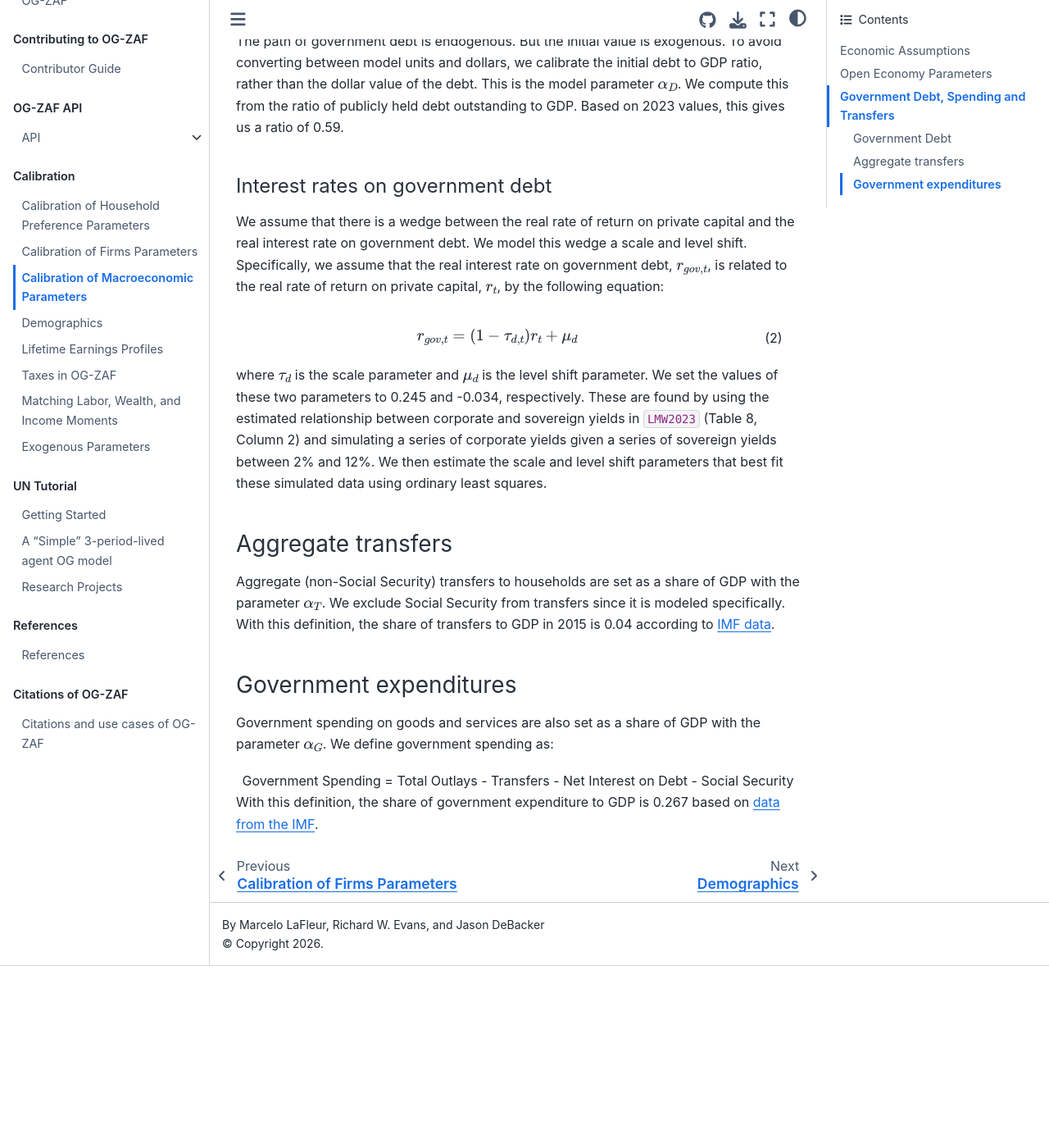
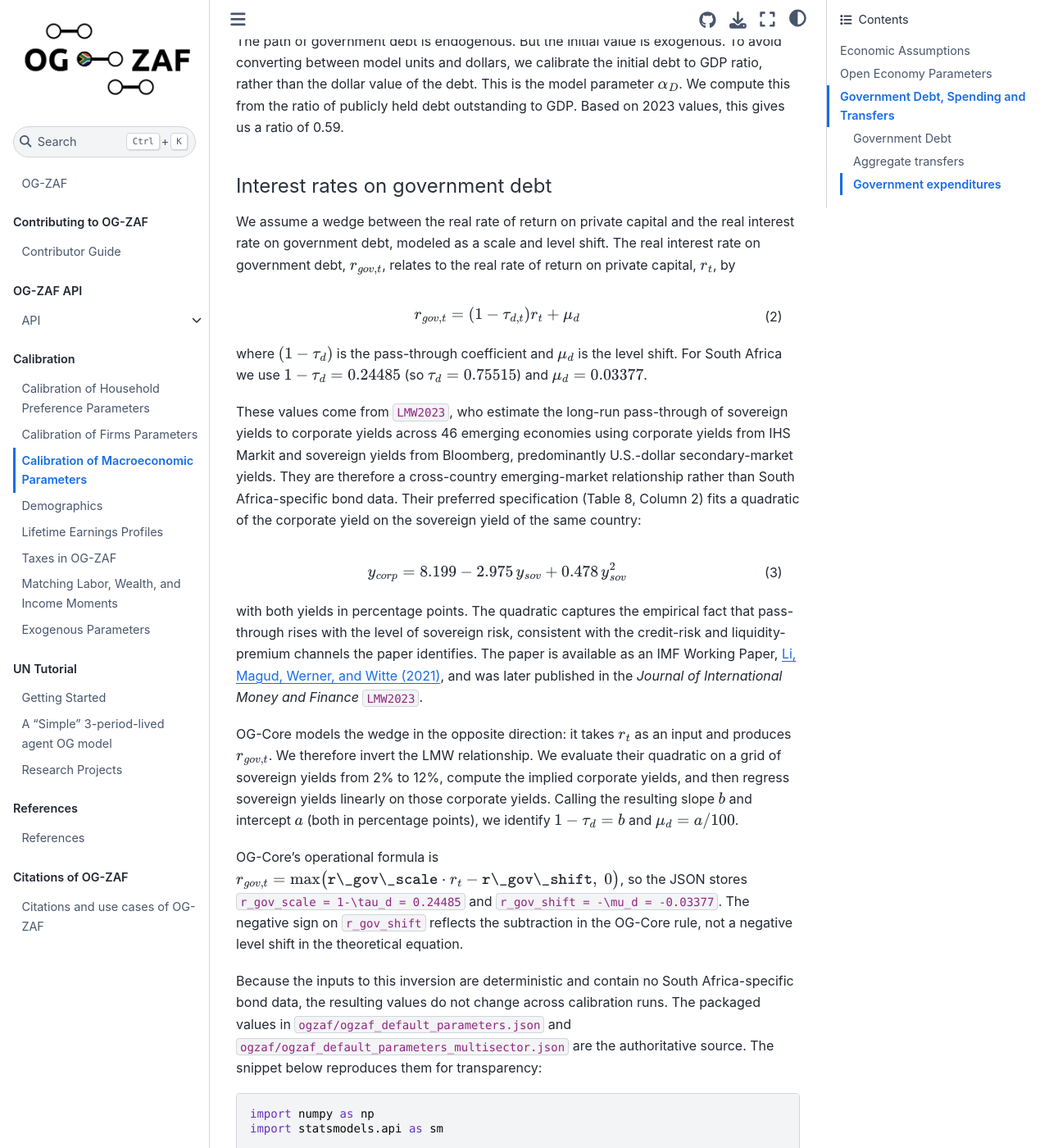
Before and after one commit to EAPD-DRB/OG-ZAF, a Jupyter Book: the page built from docs/book/content/calibration/macro.md, in a window 1280 px wide and 1400 px high, scrolled down 1081 px. Shown: the whole window at 82% size. Built offline with Jupyter Book 1.0.4 settings and Sphinx 7.4.7 and the Sphinx Book theme 1.1.4, drawn with Linux system fonts in a browser that asks for light colours; comment, search, counter and statistics services are not loaded; cross-references to code outside the pages are shown as plain code; before the commit the page ends 2259 px from its top, so only the background shows below that; some of the changed text lies outside the part shown.

Commit message:
Clarify r_gov methodology and notation in docs

````diff
--- a/docs/book/content/calibration/macro.md
+++ b/docs/book/content/calibration/macro.md
@@ -28,14 +28,47 @@
 
 #### Interest rates on government debt
 
-We assume that there is a wedge between the real rate of return on private capital and the real interest rate on government debt.  We model this wedge a scale and level shift.  Specifically, we assume that the real interest rate on government debt, $r_{gov,t}$, is related to the real rate of return on private capital, $r_{t}$, by the following equation:
+We assume a wedge between the real rate of return on private capital and the real interest rate on government debt, modeled as a scale and level shift. The real interest rate on government debt, $r_{gov,t}$, relates to the real rate of return on private capital, $r_t$, by
 
 ```{math}
 :label: eqn:r_gov
-    r_{gov,t} = (1-\tau_{d,t})r_t + \mu_d
+    r_{gov,t} = (1-\tau_{d,t}) r_t + \mu_d
 ```
 
-where $\tau_d$ is the scale parameter and $\mu_d$ is the level shift parameter.  We set the values of these two parameters to 0.245 and -0.034, respectively.  These are found by using the estimated relationship between corporate and sovereign yields in {cite}`LMW2023` (Table 8, Column 2) and simulating a series of corporate yields given a series of sovereign yields between 2% and 12%.  We then estimate the scale and level shift parameters that best fit these simulated data using ordinary least squares.
+where $(1-\tau_d)$ is the pass-through coefficient and $\mu_d$ is the level shift. For South Africa we use $1-\tau_d = 0.24485$ (so $\tau_d = 0.75515$) and $\mu_d = 0.03377$.
+
+These values come from {cite}`LMW2023`, who estimate the long-run pass-through of sovereign yields to corporate yields across 46 emerging economies using corporate yields from IHS Markit and sovereign yields from Bloomberg, predominantly U.S.-dollar secondary-market yields. They are therefore a cross-country emerging-market relationship rather than South Africa-specific bond data. Their preferred specification (Table 8, Column 2) fits a quadratic of the corporate yield on the sovereign yield of the same country:
+
+```{math}
+:label: eqn:lmw_quadratic
+    y_{corp} = 8.199 - 2.975\, y_{sov} + 0.478\, y_{sov}^2
+```
+
+with both yields in percentage points. The quadratic captures the empirical fact that pass-through rises with the level of sovereign risk, consistent with the credit-risk and liquidity-premium channels the paper identifies. The paper is available as an IMF Working Paper, [Li, Magud, Werner, and Witte (2021)](https://www.imf.org/en/Publications/WP/Issues/2021/06/04/The-Long-Run-Impact-of-Sovereign-Yields-on-Corporate-Yields-in-Emerging-Markets-50224), and was later published in the *Journal of International Money and Finance* {cite}`LMW2023`.
+
+OG-Core models the wedge in the opposite direction: it takes $r_t$ as an input and produces $r_{gov,t}$. We therefore invert the LMW relationship. We evaluate their quadratic on a grid of sovereign yields from 2% to 12%, compute the implied corporate yields, and then regress sovereign yields linearly on those corporate yields. Calling the resulting slope $b$ and intercept $a$ (both in percentage points), we identify $1-\tau_d = b$ and $\mu_d = a/100$.
+
+OG-Core's operational formula is $r_{gov,t} = \max\!\big(\texttt{r\_gov\_scale}\cdot r_t - \texttt{r\_gov\_shift},\; 0\big)$, so the JSON stores `r_gov_scale = 1-\tau_d = 0.24485` and `r_gov_shift = -\mu_d = -0.03377`. The negative sign on `r_gov_shift` reflects the subtraction in the OG-Core rule, not a negative level shift in the theoretical equation.
+
+Because the inputs to this inversion are deterministic and contain no South Africa-specific bond data, the resulting values do not change across calibration runs. The packaged values in `ogzaf/ogzaf_default_parameters.json` and `ogzaf/ogzaf_default_parameters_multisector.json` are the authoritative source. The snippet below reproduces them for transparency:
+
+```python
+import numpy as np
+import statsmodels.api as sm
+
+# LMW (2023) Table 8, Column 2: corp = 8.199 - 2.975 sov + 0.478 sov^2  (pct pts)
+sov_y = np.arange(20, 120) / 10
+corp_yhat = 8.199 - (2.975 * sov_y) + (0.478 * sov_y**2)
+
+# Invert: regress sov on corp -> linear pass-through
+X = sm.add_constant(corp_yhat)
+res = sm.OLS(sov_y, X).fit()
+
+r_gov_shift = -res.params[0] / 100  # -0.03377  (= -\mu_d in the theoretical equation)
+r_gov_scale = res.params[1]         #  0.24485  (= 1-\tau_d in the theoretical equation)
+```
+
+If the LMW estimates are superseded, re-run the inversion above with the new coefficients and update the JSON values.
 
 ### Aggregate transfers
 
````
Also changed, not shown: 1 other file.
